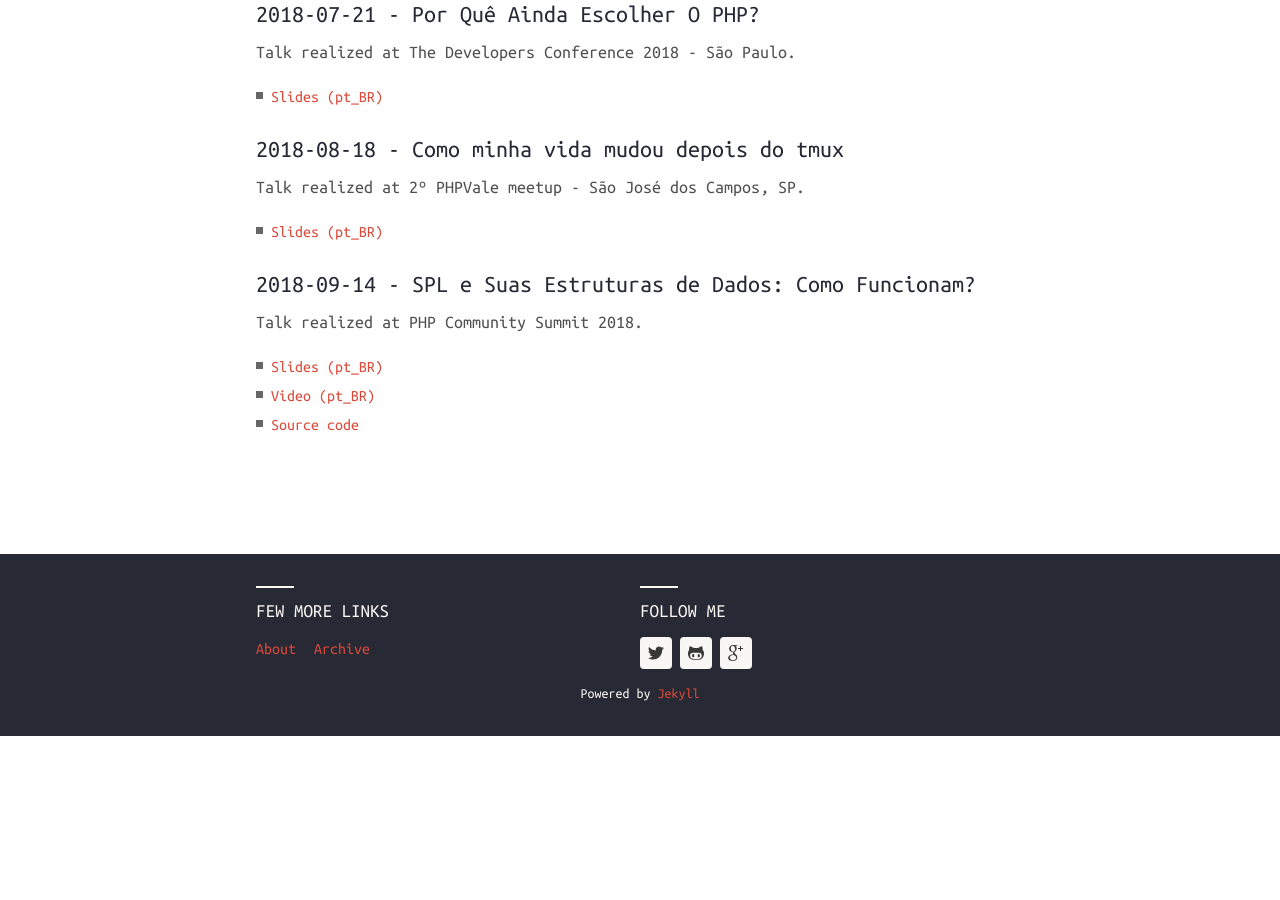
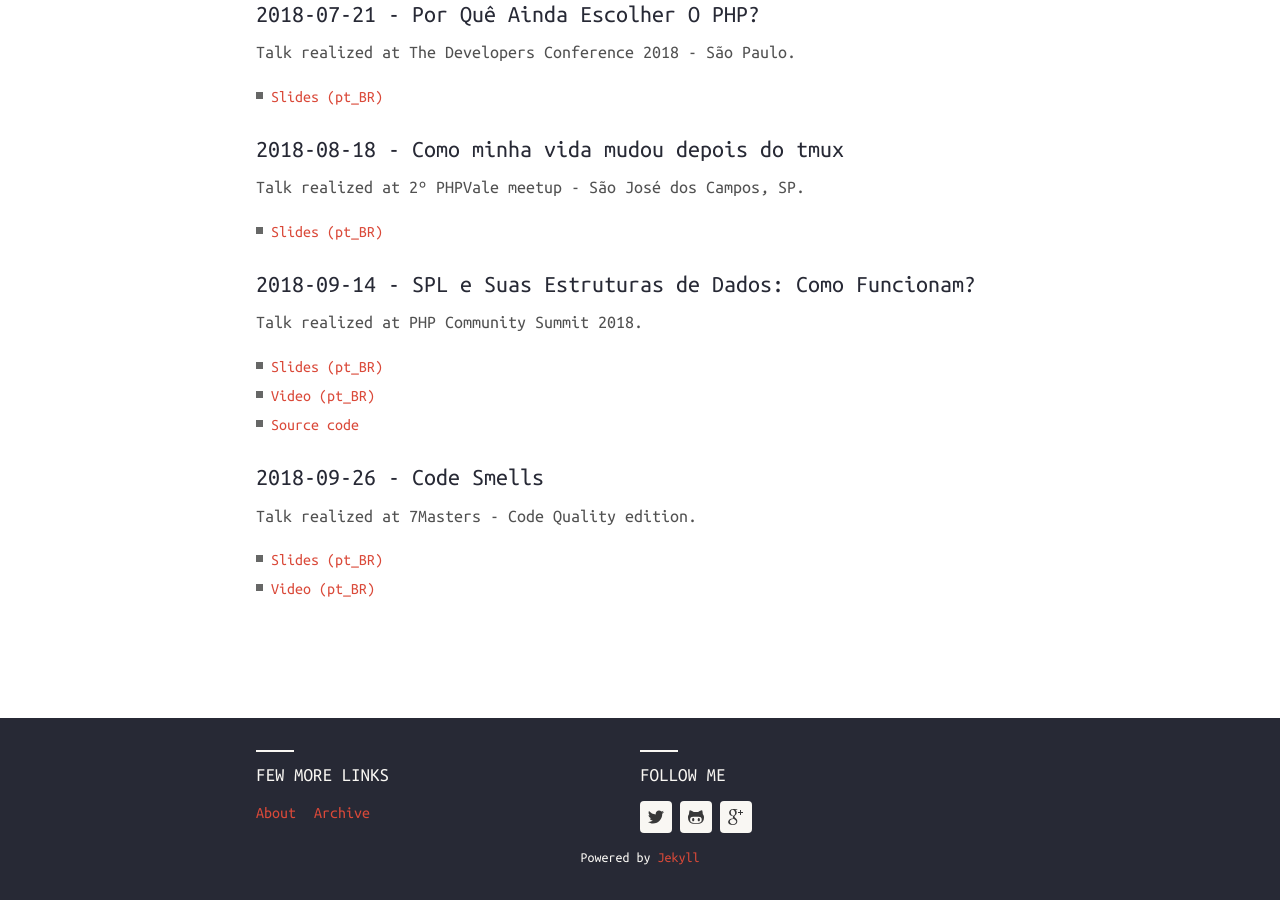
Before and after one commit to devdrops/devdrops.me, a Jekyll site: the page built from talks.md, in a window 1280 px wide and 900 px high, scrolled down 2449 px. Built offline with Jekyll 4.4.1, drawn with Linux system fonts in a browser that asks for light colours; nearby versions of some CDN libraries; before the commit the page ends 3185 px from its top, so only the background shows below that.

Commit message:
talks: moar talks

```diff
--- a/talks.md
+++ b/talks.md
@@ -107,3 +107,10 @@ Talk realized at PHP Community Summit 2018.
 * [Slides (pt_BR)](https://speakerdeck.com/devdrops/spl-e-suas-estruturas-de-dados-como-funcionam-php-community-summit-2018)
 * [Video (pt_BR)]()
 * [Source code](https://github.com/devdrops/spl-data-structures)
+
+#### 2018-09-26 - Code Smells
+
+Talk realized at 7Masters - Code Quality edition.
+
+* [Slides (pt_BR)](https://speakerdeck.com/devdrops/code-smells)
+* [Video (pt_BR)]()
```
